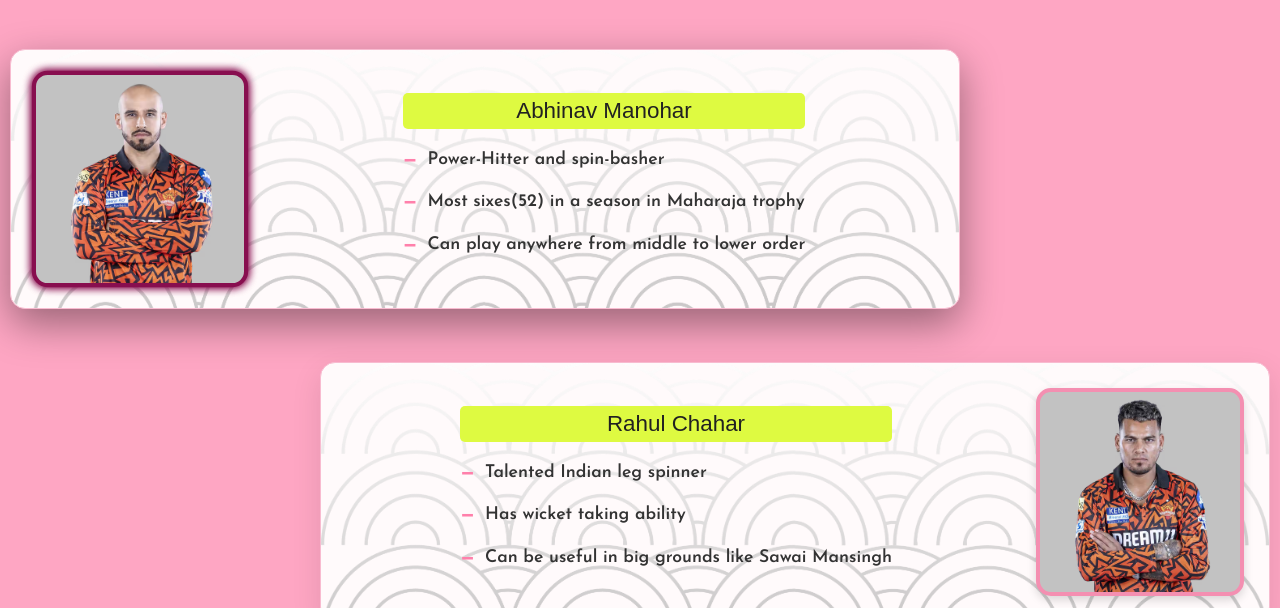
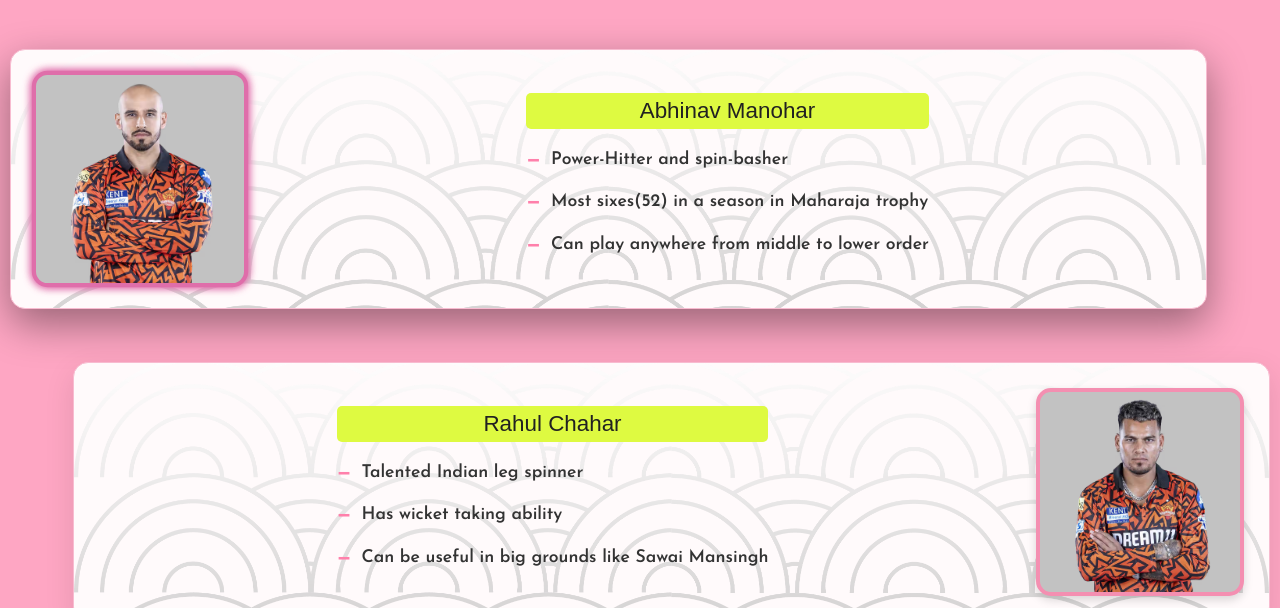
Before and after one commit to anmoljshetty/Rajasthan-royals, a plain HTML site: page index.html in a window 1280 px wide. In both pictures the pointer is over the picture 140 px from the left and 374 px from the top of the page. Shown: the part 192-800 px from the top of the page. Drawn offline with nearby package versions, Linux system fonts and the light colour scheme; a web font is replaced by a local one.

Commit message:
Better view

```diff
--- a/index.html
+++ b/index.html
@@ -52,7 +52,7 @@
                 <h2>Karn Sharma</h2>
                 <li>One of the most experienced spinner of the league</li>
                 <li>Can bat as well</li>
-                <li>Great performance in UPt20 league 2025</li>
+                <li>Has been part of multiple champion sides</li>
             </ul>
         </p>
     </div>
--- a/style.css
+++ b/style.css
@@ -59,7 +59,6 @@ h1 {
     margin: 25px 0;
     padding: 25px;
     width: 95%;
-    max-width: 950px;
     display: flex;
     align-items: center;
     gap: 30px;
@@ -128,8 +127,8 @@ h1 {
 
 .container img:hover {
     transform: scale(1.04);
-    border-color: #880e4f;
-    box-shadow: 0 0 8px #880e4f, 0 0 8px #880e4f;
+    border-color: #df6eaa;
+    box-shadow: 0 0 8px #df6eaa, 0 0 8px #df6eaa;
 }
 
 /* --- Paragraph/List Styling --- */
@@ -177,7 +176,6 @@ h1 {
     margin-top: 50px;
     border-radius: 20px;
     width: 95%;
-    max-width: 1000px;
     text-align: center;
     box-shadow: 0 10px 25px rgba(0, 0, 0, 0.4);
 }
```
